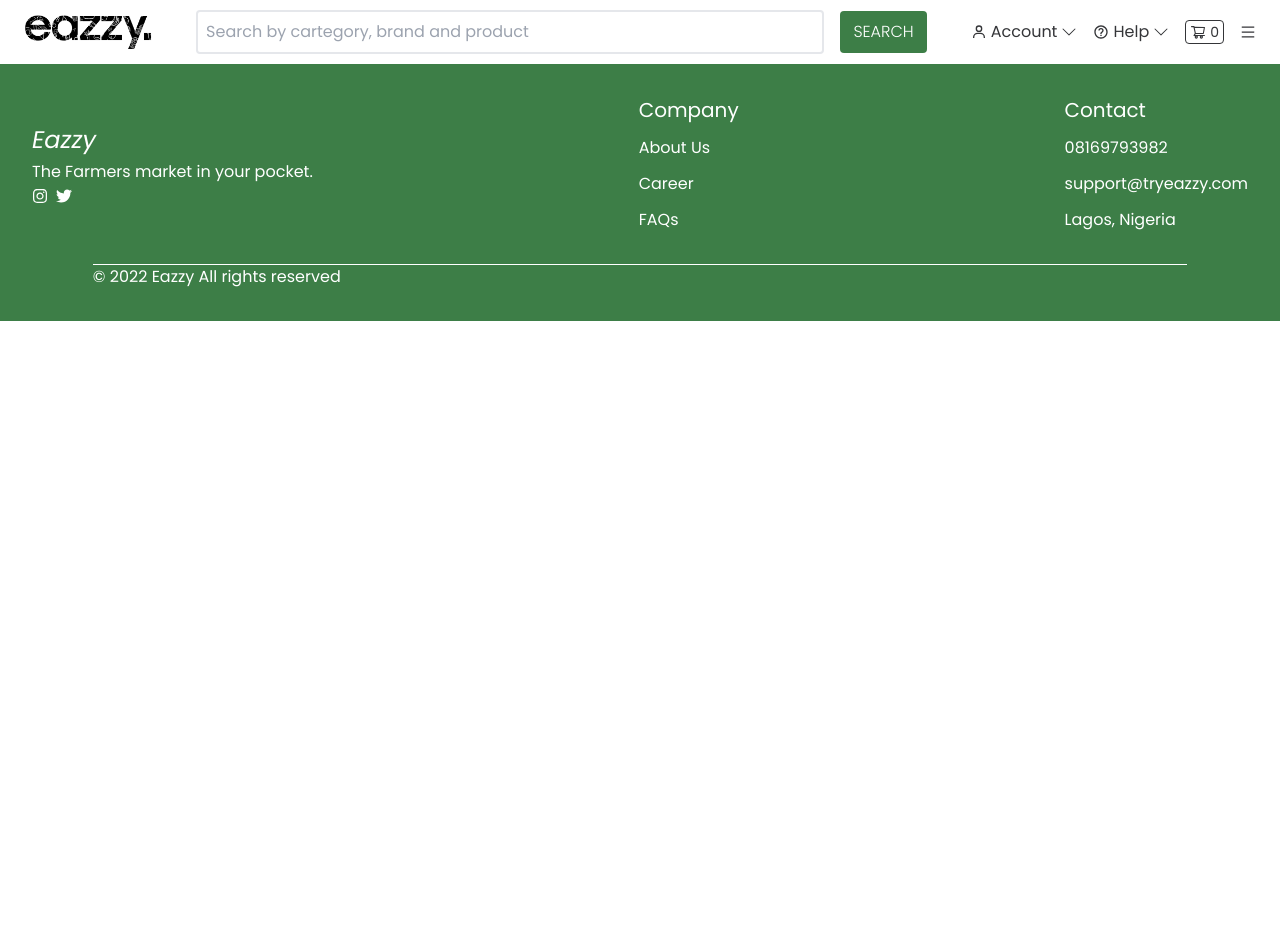
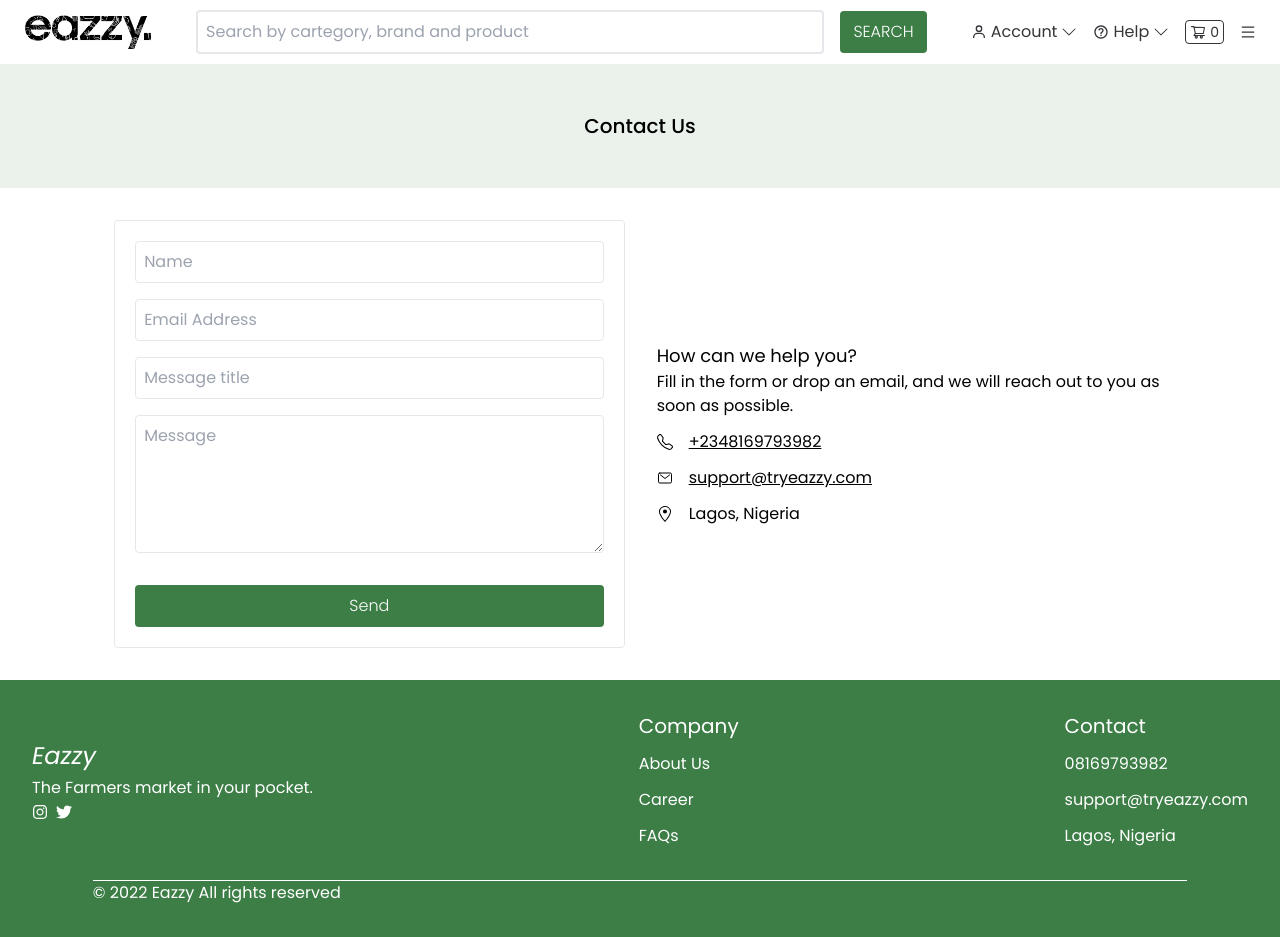
Before and after one commit to Dewaley/eazzy, a React (Create React App) app: page /contact in a window 1280 px wide. Before the commit the page ends 800 px from the top, so only its background shows below. Built offline with nearby package versions, Linux system fonts and the light colour scheme.

Commit message:
Contact page

```diff
--- a/src/Routes/routes.js
+++ b/src/Routes/routes.js
@@ -1,5 +1,6 @@
 import Cart from "../pages/Cart/Cart"
 import Checkout from "../pages/Checkout/Checkout"
+import Contact from "../pages/Contact/Contact"
 import Homepage from "../pages/Homepage/Homepage"
 import Product from "../pages/Product/Product"
 import Products from "../pages/Products/Products"
@@ -49,6 +50,10 @@ const routes = [
     {
         path: "/profile",
         component: <Profile/>
+    },
+    {
+        path: "/contact",
+        component: <Contact/>
     }
 ]
 
--- /dev/null
+++ b/src/pages/Contact/Contact.jsx
@@ -0,0 +1,77 @@
+import { BsTelephone } from "react-icons/bs";
+import { IoMailOutline } from "react-icons/io5";
+import { GoLocation } from "react-icons/go";
+import Button from "../../components/Button/Button";
+
+const Contact = () => {
+  return (
+    <div className='flex flex-col items-center gap-8'>
+      <h1 className='text-xl font-medium py-12 bg-[#EBF2EB] w-full text-center'>
+        Contact Us
+      </h1>
+      <div className='mb-8 flex flex-col md:flex-row md:items-center px-3 md:px-6 gap-8'>
+        <div className='flex flex-col gap-3 md:order-2 md:w-1/2'>
+          <div flex flex-col gap-2>
+            <h1 className='text-lg'>How can we help you?</h1>
+            <p className=''>
+              Fill in the form or drop an email, and we will reach out to you as
+              soon as possible.
+            </p>
+          </div>
+          <div className='flex items-center gap-4'>
+            <span>
+              <BsTelephone />
+            </span>
+            <a href='tel:+2348169793982' className='underline'>
+              +2348169793982
+            </a>
+          </div>
+          <div className='flex items-center gap-4'>
+            <span>
+              <IoMailOutline />
+            </span>
+            <a href='mailto:support@tryeazzy.com' className='underline'>
+              support@tryeazzy.com
+            </a>
+          </div>
+          <div className='flex items-center gap-4'>
+            <span>
+              <GoLocation />
+            </span>
+            <p>Lagos, Nigeria</p>
+          </div>
+        </div>
+        <form
+          action=''
+          className='flex flex-col w-full gap-4 border-[1px] p-3 md:p-5 rounded md:order-1 md:w-1/2'
+        >
+          <input
+            type='text'
+            placeholder='Name'
+            className='border-[1px] rounded p-2 font-lg w-full'
+          />
+          <input
+            type='email'
+            placeholder='Email Address'
+            className='border-[1px] rounded p-2 font-lg w-full'
+          />
+          <input
+            type='text'
+            placeholder='Message title'
+            className='border-[1px] rounded p-2 font-lg w-full'
+          />
+          <textarea
+            name=''
+            id=''
+            rows='5'
+            placeholder='Message'
+            className='w-full border-[1px] rounded p-2 font-lg mb-4'
+                  ></textarea>
+                  <Button large content={"Send"}/>
+        </form>
+      </div>
+    </div>
+  );
+};
+
+export default Contact;
```
